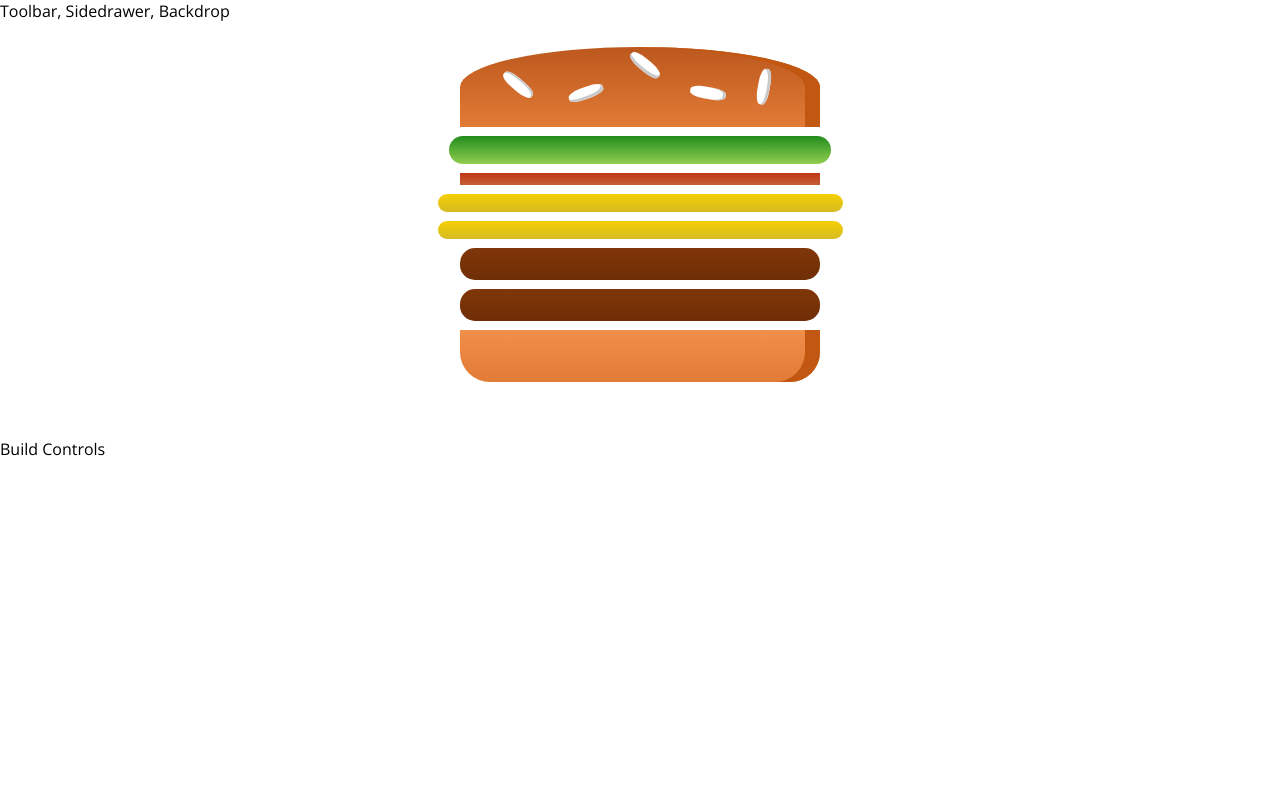
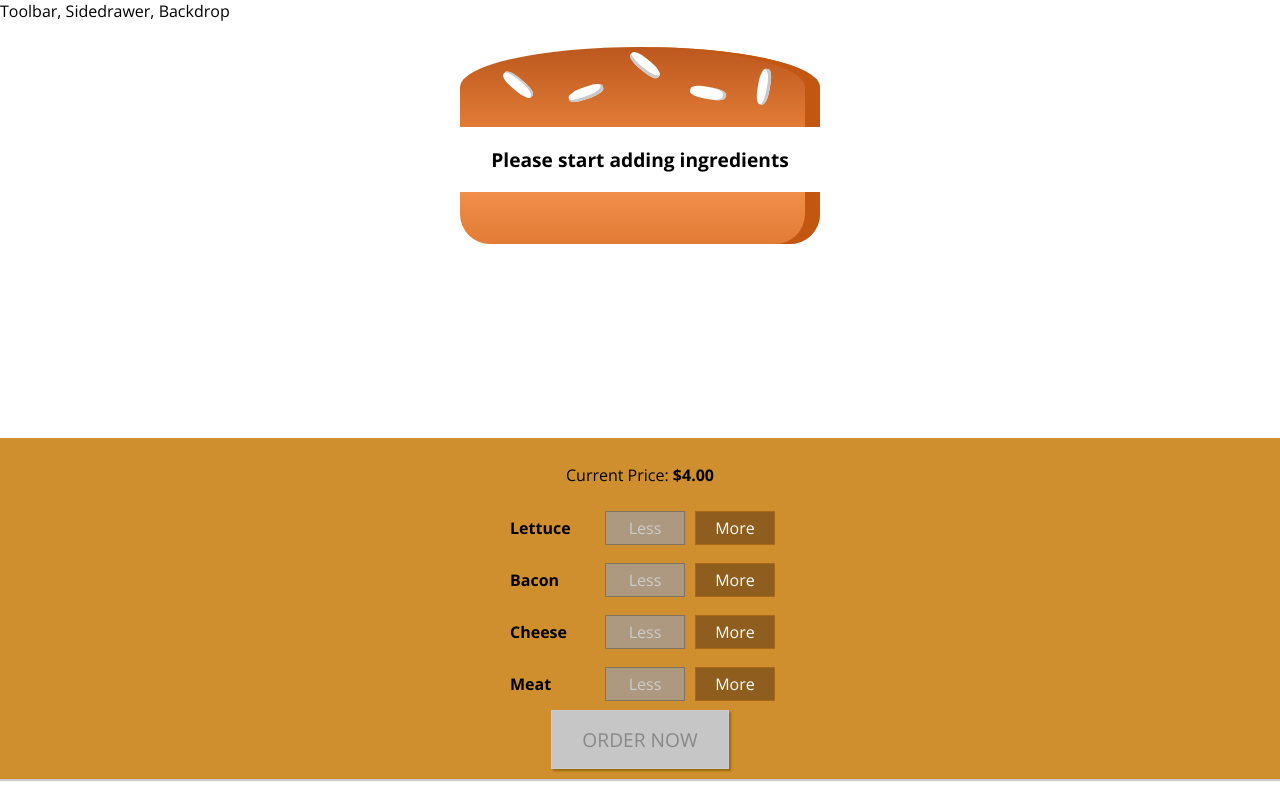
Before and after one commit to wcrozier12/Burger-Builder, a React (Create React App) app in the folder client/: page / in a window 1280 px wide. Built offline with nearby package versions, Linux system fonts and the light colour scheme.

Commit message:
Price logic added, Order button added

```diff
--- /dev/null
+++ b/client/src/Components/Burger/BuildControls/BuildControl/BuildControl.css
@@ -0,0 +1,56 @@
+.BuildControl {
+  display: flex;
+  justify-content: space-between;
+  align-items: center;
+  margin: 5px 0;
+}
+
+.BuildControl button {
+  display: block;
+  font: inherit;
+  padding: 5px;
+  margin: 0 5px;
+  width: 80px;
+  border: 1px solid #AA6817;
+  cursor: pointer;
+  outline: none;
+}
+
+.BuildControl button:disabled {
+    background-color: #AC9980;
+    border: 1px solid #7E7365;
+    color: #ccc;
+    cursor: default;
+}
+
+.BuildControl button:hover:disabled {
+    background-color: #AC9980;
+    color: #ccc;
+    cursor: not-allowed;
+}
+
+.Label {
+    padding: 10px;
+    font-weight: bold;
+    width: 80px;
+}
+
+.BuildControl .Less {
+    background-color: #D39952;
+    color: white;
+}
+
+.BuildControl .More {
+    background-color: #8F5E1E;
+    color: white;
+}
+
+.BuildControl .Less:hover, .BuildControl .Less:active {
+    background-color: #DAA972;
+    color: white;
+}
+
+.BuildControl .More:hover,.BuildControl .More:active {
+    background-color: #99703F;
+    color: white;
+}
--- /dev/null
+++ b/client/src/Components/Burger/BuildControls/BuildControl/BuildControl.js
@@ -0,0 +1,17 @@
+import React from 'react';
+import './BuildControl.css';
+
+const buildControl = (props) => (
+  <div className='BuildControl'>
+    <div className='Label'>{props.label}</div>
+    <button
+        className='Less'
+        disabled={props.disabled}
+        onClick={props.removed}>Less</button>
+    <button
+      className='More'
+      onClick={props.added}>More</button>
+  </div>
+)
+
+export default buildControl;
--- /dev/null
+++ b/client/src/Components/Burger/BuildControls/BuildControls.css
@@ -0,0 +1,52 @@
+.BuildControls {
+  width: 100%;
+  background-color: #cf8f2e;
+  display: flex;
+  flex-flow: column;
+  align-items: center;
+  box-shadow: 0 2px 1px #ccc;
+  margin: auto;
+  padding: 10px 0;
+}
+
+
+.OrderButton {
+    background-color: #DAD735;
+    outline: none;
+    cursor: pointer;
+    border: 1px solid #966909;
+    color: #966909;
+    font-family: inherit;
+    font-size: 1.2em;
+    padding: 15px 30px;
+    box-shadow: 2px 2px 2px #966909;
+}
+
+.OrderButton:hover, .OrderButton:active {
+    background-color: #A0DB41;
+    border: 1px solid #966909;
+    color: #966909;
+}
+
+.OrderButton:disabled {
+    background-color: #C7C6C6;
+    cursor: not-allowed;
+    border: 1px solid #ccc;
+    color: #888888;
+}
+
+.OrderButton:not(:disabled) {
+    animation: enable 0.3s linear;
+}
+
+@keyframes enable {
+    0% {
+        transform: scale(1);
+    }
+    60% {
+        transform: scale(1.1);
+    }
+    100% {
+        transform: scale(1);
+    }
+}
--- /dev/null
+++ b/client/src/Components/Burger/BuildControls/BuildControls.js
@@ -0,0 +1,27 @@
+import React from 'react';
+import './BuildControls.css';
+import BuildControl from './BuildControl/BuildControl';
+
+const controls = [
+  { label: 'Lettuce', type: 'lettuce' },
+  { label: 'Bacon', type: 'bacon' },
+  { label: 'Cheese', type: 'cheese' },
+  { label: 'Meat', type: 'meat' }
+]
+const buildControls = (props) => (
+  <div className='BuildControls'>
+    <p> Current Price: <strong>${props.price.toFixed(2)}</strong> </p>
+    {controls.map(ctrl => (
+      <BuildControl
+          key={ctrl.label}
+          label={ctrl.label}
+          added={() => props.ingredientAdded(ctrl.type)}
+          removed={() => props.ingredientRemoved(ctrl.type)}
+          disabled={props.disabled[ctrl.type]} />
+    ))}
+        <button className='OrderButton'
+                disabled={!props.purchaseable}>ORDER NOW</button>
+  </div>
+);
+
+export default buildControls;
--- a/client/src/Components/Burger/Burger.js
+++ b/client/src/Components/Burger/Burger.js
@@ -4,12 +4,18 @@
 import './Burger.css';
 
 const burger = (props) => {
-  const transformedIngredients = Object.keys(props.ingredients)
+  let transformedIngredients = Object.keys(props.ingredients)
         .map((igKey => {
           return [...Array(props.ingredients[igKey])].map((_, i) => {
             return <BurgerIngredient key={igKey + i} type={igKey} />
           });
-        }));
+        }))
+        .reduce((arr, el) => {
+          return arr.concat(el);
+        }, []);
+        if (transformedIngredients.length === 0) {
+          transformedIngredients = <p>Please start adding ingredients</p>
+        }
   return (
     <div className='Burger'>
       <BurgerIngredient type='bread-top' />
--- a/client/src/Containers/BurgerBuilder/BurgerBuilder.js
+++ b/client/src/Containers/BurgerBuilder/BurgerBuilder.js
@@ -1,21 +1,82 @@
 import React, { Component } from 'react';
 import Aux from '../../HOCs/Aux';
 import Burger from '../../Components/Burger/Burger';
+import BuildControls from '../../Components/Burger/BuildControls/BuildControls'
+
+const INGREDIENT_PRICES = {
+  lettuce: 0.5,
+  cheese: 0.4,
+  meat: 1.5,
+  bacon : 1
+}
 
 class BurgerBuilder extends Component {
   state = {
     ingredients: {
-      lettuce: 1,
-      bacon: 1,
-      cheese: 2,
-      meat: 2
+      lettuce: 0,
+      bacon: 0,
+      cheese: 0,
+      meat: 0
+    },
+    totalPrice: 4,
+    purchaseable: false
+  }
+
+  updatePurchaseState (ingredients) {
+    const sum = Object.keys(ingredients).map(ing => {
+      return ingredients[ing]
+    })
+    .reduce((sum, el) => {
+      return sum + el;
+    }, 0)
+    this.setState({purchaseable: sum > 0})
+  }
+  addIngredientHandler = (type) => {
+    const oldCount = this.state.ingredients[type];
+    const updatedCount = oldCount + 1;
+    const updatedIngredients = {
+      ...this.state.ingredients
+    };
+    updatedIngredients[type] = updatedCount;
+    const priceAddition = INGREDIENT_PRICES[type];
+    const oldPrice = this.state.totalPrice;
+    const newPrice = oldPrice + priceAddition;
+    this.setState({totalPrice: newPrice, ingredients: updatedIngredients});
+    this.updatePurchaseState(updatedIngredients);
+  }
+
+  removeIngredientHandler = (type) => {
+    const oldCount = this.state.ingredients[type];
+    if (oldCount <= 0) {
+      return;
     }
+    const updatedCount = oldCount - 1;
+    const updatedIngredients = {
+      ...this.state.ingredients
+    };
+    updatedIngredients[type] = updatedCount;
+    const priceDeduction = INGREDIENT_PRICES[type];
+    const oldPrice = this.state.totalPrice;
+    const newPrice = oldPrice - priceDeduction;
+    this.setState({totalPrice: newPrice, ingredients: updatedIngredients});
+    this.updatePurchaseState(updatedIngredients);
   }
   render() {
+    const disabledInfo = {
+      ...this.state.ingredients
+    };
+    for (let key in disabledInfo) {
+      disabledInfo[key] = disabledInfo[key] <= 0 //returns true or false
+    }
     return(
       <Aux>
         <Burger ingredients={this.state.ingredients} />
-        <div>Build Controls</div>
+        <BuildControls
+            ingredientAdded={this.addIngredientHandler}
+            ingredientRemoved={this.removeIngredientHandler}
+            disabled={disabledInfo}
+            price={this.state.totalPrice}
+            purchaseable={this.state.purchaseable} />
       </Aux>
     );
   }
```
